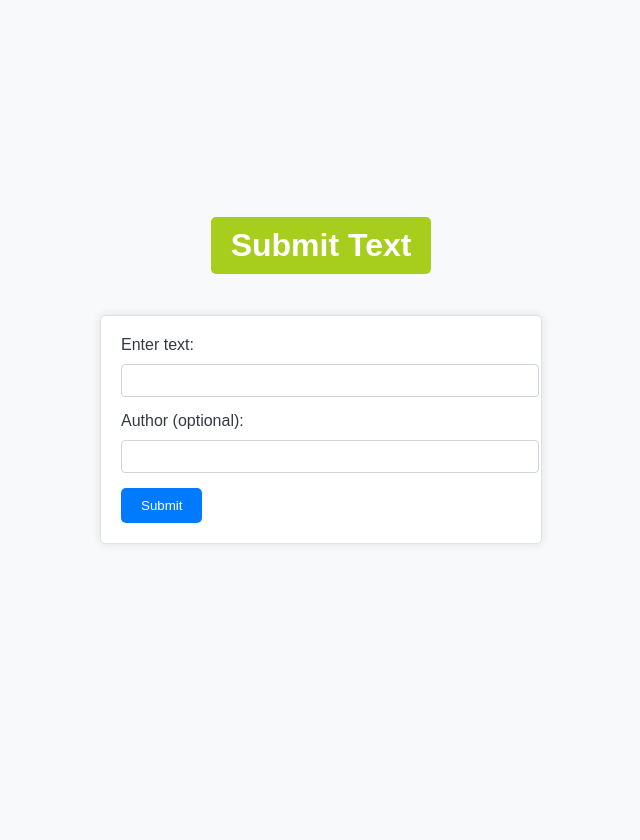
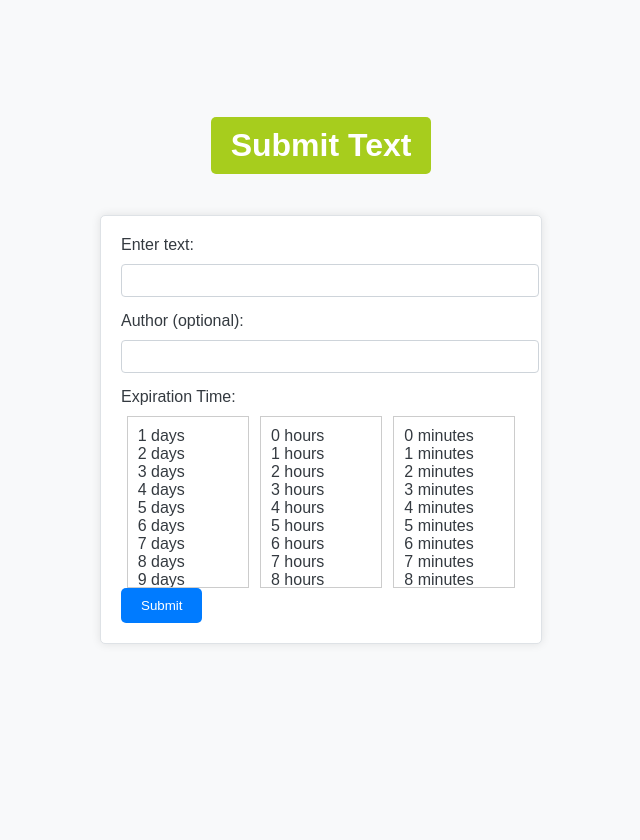
Before and after one commit to zuhoffff/Pastebin-django, a Django app: page / in a window 1280 px wide. Shown: the whole page, without its empty margins (319-959 px from the left). Run offline with Django 5.2, Linux system fonts and the light colour scheme.

Commit message:
Started work on posts expiry  time, implemented frontend part, tho not sure about the time format it uses

```diff
--- a/main_app/pastebin_main_app/static/main.js
+++ b/main_app/pastebin_main_app/static/main.js
@@ -1,3 +1,21 @@
+// Populate the timer columns with options
+const daysColumn = document.getElementById('days');
+const hoursColumn = document.getElementById('hours');
+const minutesColumn = document.getElementById('minutes');
+
+for (let i = 1; i <= 30; i++) {
+    daysColumn.innerHTML += `<div>${i} days</div>`;
+}
+
+for (let i = 0; i < 24; i++) {
+    hoursColumn.innerHTML += `<div>${i} hours</div>`;
+}
+
+for (let i = 0; i < 60; i++) {
+    minutesColumn.innerHTML += `<div>${i} minutes</div>`;
+}
+
+// Event listener for form submission
 document.getElementById('textForm').addEventListener('submit', function(event) {
     event.preventDefault();
 
@@ -6,11 +24,15 @@ document.getElementById('textForm').addEventListener('submit', function(event) {
     const timestamp = new Date().toISOString();
     const userAgent = navigator.userAgent;
 
-    const formData = new URLSearchParams();
-    formData.append('text', textInput);
-    formData.append('timestamp', timestamp);
-    formData.append('userAgent', userAgent);
-    formData.append('author', authorInput);
+    // Calculate expiration time
+    const days = parseInt(daysColumn.querySelector('.selected').innerText);
+    const hours = parseInt(hoursColumn.querySelector('.selected').innerText);
+    const minutes = parseInt(minutesColumn.querySelector('.selected').innerText);
+
+    const expirationTime = new Date();
+    expirationTime.setDate(expirationTime.getDate() + days);
+    expirationTime.setHours(expirationTime.getHours() + hours);
+    expirationTime.setMinutes(expirationTime.getMinutes() + minutes);
 
     // Validate author input
     const authorPattern = /^[a-zA-Z0-9_@-]*$/;
@@ -19,6 +41,15 @@ document.getElementById('textForm').addEventListener('submit', function(event) {
         return;
     }
 
+    const formData = new URLSearchParams();
+    formData.append('text', textInput);
+    formData.append('expirationTime', expirationTime.toISOString());
+    formData.append('timestamp', timestamp);
+    formData.append('userAgent', userAgent);
+    formData.append('author', authorInput);
+
+
+    // Send POST request with form data
     fetch('/submit-text/', {
         method: 'POST',
         headers: {
@@ -36,3 +67,12 @@ document.getElementById('textForm').addEventListener('submit', function(event) {
         document.getElementById('responseMessage').textContent = 'Error: ' + error;
     });
 });
+
+// Add click event listener to timer columns
+document.querySelectorAll('.column').forEach(column => {
+    column.addEventListener('click', function(event) {
+        const selected = column.querySelector('.selected');
+        if (selected) selected.classList.remove('selected');
+        event.target.classList.add('selected');
+    });
+});
--- /dev/null
+++ b/main_app/pastebin_main_app/static/styles_timer.css
@@ -0,0 +1,25 @@
+.timer {
+    display: flex;
+    justify-content: space-around;
+}
+
+.column {
+    border: 1px solid #ccc;
+    padding: 10px;
+    width: 100px;
+    height: 150px;
+    overflow-y: scroll;
+}
+
+.column div {
+    cursor: pointer;
+}
+
+.column div:hover {
+    background-color: #f0f0f0;
+}
+
+.selected {
+    background-color: #007bff;
+    color: #fff;
+}
--- a/main_app/pastebin_main_app/submit_text.py
+++ b/main_app/pastebin_main_app/submit_text.py
@@ -63,9 +63,14 @@ def submit_text(request):
     timestamp = request.POST.get('timestamp')
     user_agent = request.POST.get('userAgent')
     author = request.POST.get('author')
+    #TODO: MAKE SURE TIME FORMAT OF EXPIERY DATA CORRESPONDS TO TIMESTAMP TIME FORMAT. and delete temporary logger
+    expirationTime = request.POST.get('expirationTime')
+    LOGGER.info(expirationTime)
+    LOGGER.info(timestamp)
+
     if not author:  author='Anonymous' # make sure the variable is not empty string or None
 
-    if not (text_input and timestamp and user_agent):
+    if not (text_input and timestamp and user_agent and expirationTime):
         return JsonResponse({'error': ERROR_MISSING_DATA}, status=400)
 
     LOGGER.info('Data received')
--- a/main_app/pastebin_main_app/templates/home.html
+++ b/main_app/pastebin_main_app/templates/home.html
@@ -6,6 +6,7 @@
     <title>Text Submission</title>
     {% load static %}
     <link rel="stylesheet" href="{% static 'styles_home.css' %}">
+    <link rel="stylesheet" href="{% static 'styles_timer.css' %}">
 </head>
 <body>
     <h1>Submit Text</h1>
@@ -15,6 +16,19 @@
 
         <label for="authorInput">Author (optional):</label>
         <input type="text" id="authorInput" name="authorInput" pattern="[a-zA-Z0-9_@-]*" title="Author name can only contain letters, numbers, and _ @ -">
+
+        <label for="expiration">Expiration Time:</label>
+        <div id="timer" class="timer">
+                <!-- Days -->
+            <div id="days" class="column">
+            </div>
+                <!-- Hours -->
+            <div id="hours" class="column">
+            </div>
+                <!-- Minutes -->
+            <div id="minutes" class="column">
+            </div>
+        </div>
 
         <button type="submit">Submit</button>
     </form>
```
